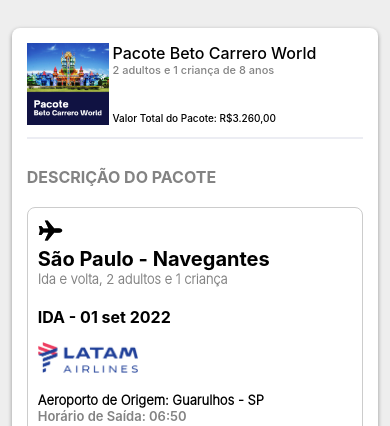
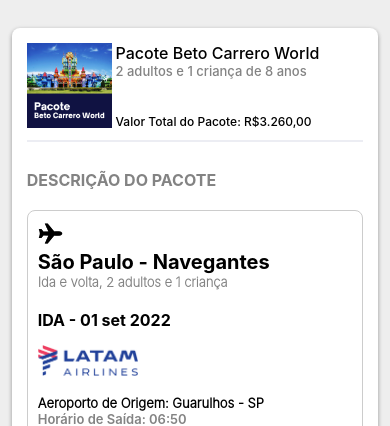
Before and after one commit to Leonardo2209/linkbomboo, a PHP site: page / in a window 390 px wide. Shown: the top 426 px of the page. Run offline with PHP 8.4, Linux system fonts and the light colour scheme; some libraries are stand-ins or nearby versions.

Commit message:
Update style.css

```diff
--- a/style.css
+++ b/style.css
@@ -237,7 +237,7 @@ input[type=number] {
 	#fundocentral{
 	width: 80%;
 	}
-
+}
 
 /** 1119 **/
 @media screen and (max-width: 1119px){
@@ -255,7 +255,7 @@ input[type=number] {
 	}
 
 }
-}
+
 
 /** 998 **/
 @media screen and (max-width: 998px){
@@ -395,7 +395,7 @@ select{
 }
 
 #topo2{
-	font-size:18px;
+	font-size:19px;
 }
 
 .banner{
@@ -403,7 +403,7 @@ select{
 }
 
 #valor{
-	font-size: 16px;
+	font-size: 17px;
 }
 
 }
@@ -425,7 +425,7 @@ select{
 }
 
 #valor{
-	font-size: 15px;
+	font-size: 16px;
 }
 
 }
@@ -447,7 +447,7 @@ select{
 }
 
 #valor{
-	font-size: 14px;
+	font-size: 15px;
 }
 
 }
@@ -469,7 +469,7 @@ select{
 }
 
 #valor{
-	font-size: 13px;
+	font-size: 14px;
 }
 
 }
@@ -491,7 +491,7 @@ select{
 }
 
 #valor{
-	font-size: 12px;
+	font-size: 14px;
 }
 
 
@@ -512,7 +512,7 @@ h1{
 }
 
 #topo2{
-	font-size:13px;
+	font-size:14px;
 }
 
 .banner{
@@ -520,7 +520,7 @@ h1{
 }
 
 #valor{
-	font-size: 11px;
+	font-size: 13px;
 }
 
 }
@@ -599,15 +599,15 @@ select{
 }
 
 #topo2{
-	font-size:12px;
+	font-size:14px;
 }
 
 .banner{
-	width:85px;
+	width:89px;
 }
 
 #valor{
-	font-size: 10px;
+	font-size: 13px;
 }
 
 }
@@ -623,15 +623,15 @@ select{
 }
 
 #topo2{
-	font-size:11px;
+	font-size:13px;
 }
 
 .banner{
-	width:82px;
+	width:85px;
 }
 
 #valor{
-	font-size: 10px;
+	font-size: 12px;
 }
 
 #aviaobloco{
@@ -747,20 +747,24 @@ select{
 /** 351 **/
 @media screen and (max-width: 351px){
 
+#titulo{
+		width:65%;
+	}
+
 #topo{
-	font-size:14px;
+	font-size:13px;
 }
 
 #topo2{
-	font-size:10px;
+	font-size:10.5px;
 }
 
 .banner{
-	width:75px;
+	width:77px;
 }
 
 #valor{
-	font-size: 9px;
+	font-size: 10px;
 }
 
 #aviaobloco{
@@ -835,8 +839,6 @@ h1{
 		width:67%;
 	}
 
-
-
 #topo{
 	font-size:12px;
 }
@@ -860,7 +862,7 @@ h1{
 @media screen and (max-width: 277px){
 
 	#titulo{
-		width:65%;
+		width:67%;
 	}
 
 
@@ -870,7 +872,7 @@ h1{
 }
 
 #topo2{
-	font-size:8px;
+	font-size:8.5px;
 }
 
 .banner{
@@ -878,7 +880,7 @@ h1{
 }
 
 #valor{
-	font-size: 8px;
+	font-size: 8.5px;
 	padding-top: 30px;
 }
 
```
